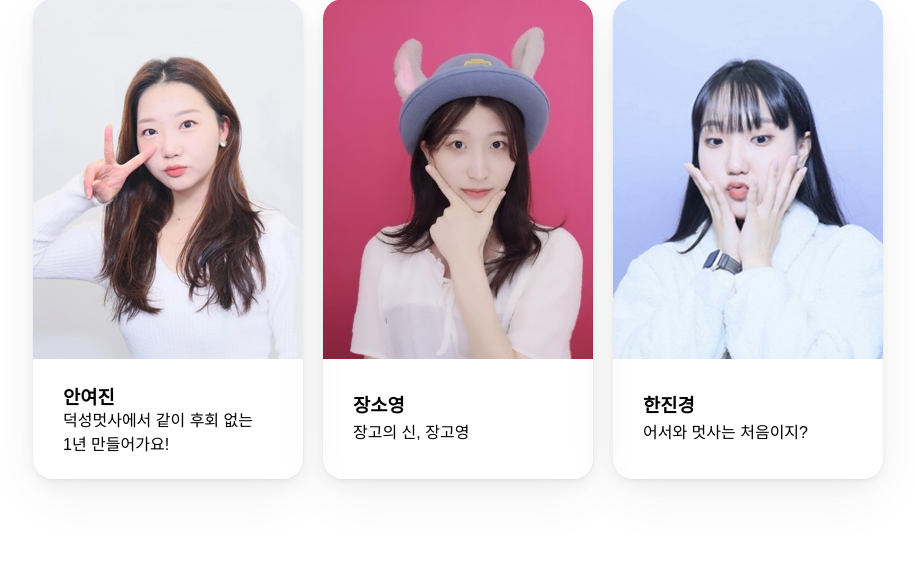
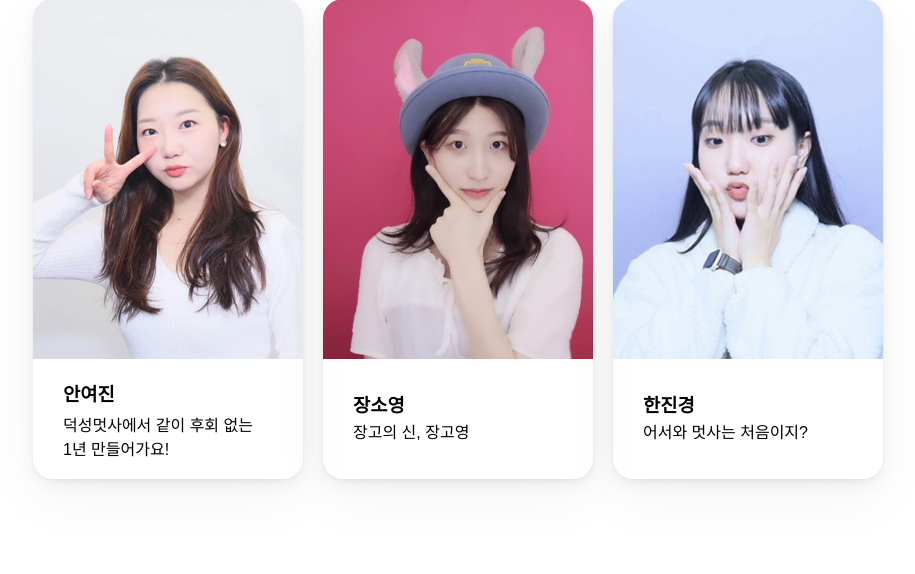
Before and after one commit to kknari/2023likelion, a Django app: template templates/org.html in a window 1280 px wide. Shown: the part 1937-2511 px from the top of the page, without its empty margins (182-1097 px from the left). Run offline with Django 4.2, Linux system fonts and the light colour scheme; the template is opened without the code that fills it, so the values that code supplies are empty; some web fonts are replaced.

Commit message:
여진님 줄 간격

```diff
--- a/templates/org.html
+++ b/templates/org.html
@@ -76,7 +76,7 @@
     <div class="card">
       <div class="cardImg" style="background-image: url('../static/img/yeojin.jpg');"></div>
       <div class="cardContent">
-      <h3>안여진</h3>
+      <h3 style="line-height: 2;"">안여진</h3>
       <p style="line-height: 1.5;">덕성멋사에서 같이 후회 없는<br> 1년 만들어가요!</p>
       </div>
     </div>
@@ -144,7 +144,7 @@
   <div class="card">
     <div class="cardImg" style="background-image: url('../static/img/yeojin.jpg');"></div>
     <div class="cardContent">
-    <h3>안여진</h3>
+    <h3 style="line-height: 2;"">안여진</h3>
     <p style="line-height: 1.5;">덕성멋사에서 같이 후회 없는<br> 1년 만들어가요!</p>
     </div>
   </div>
```
